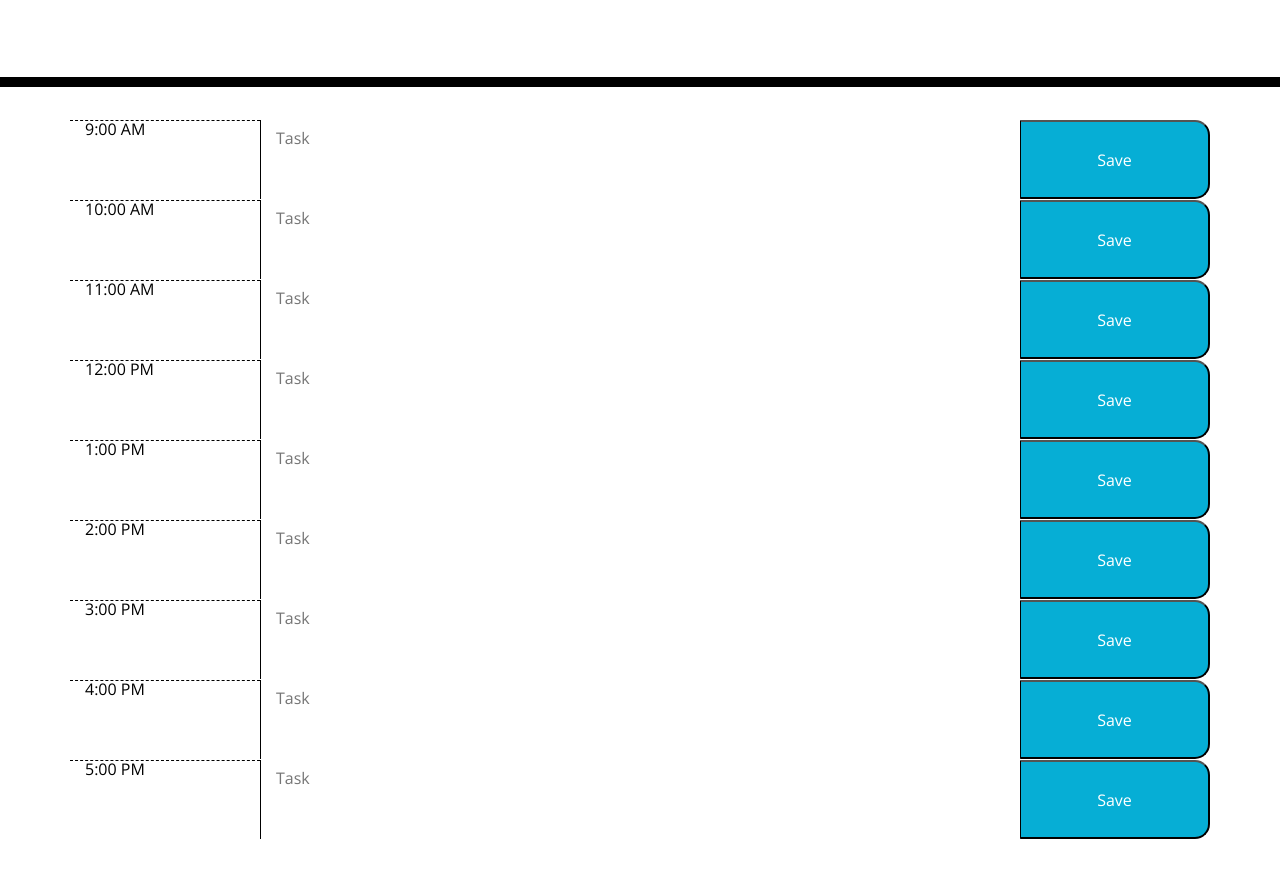
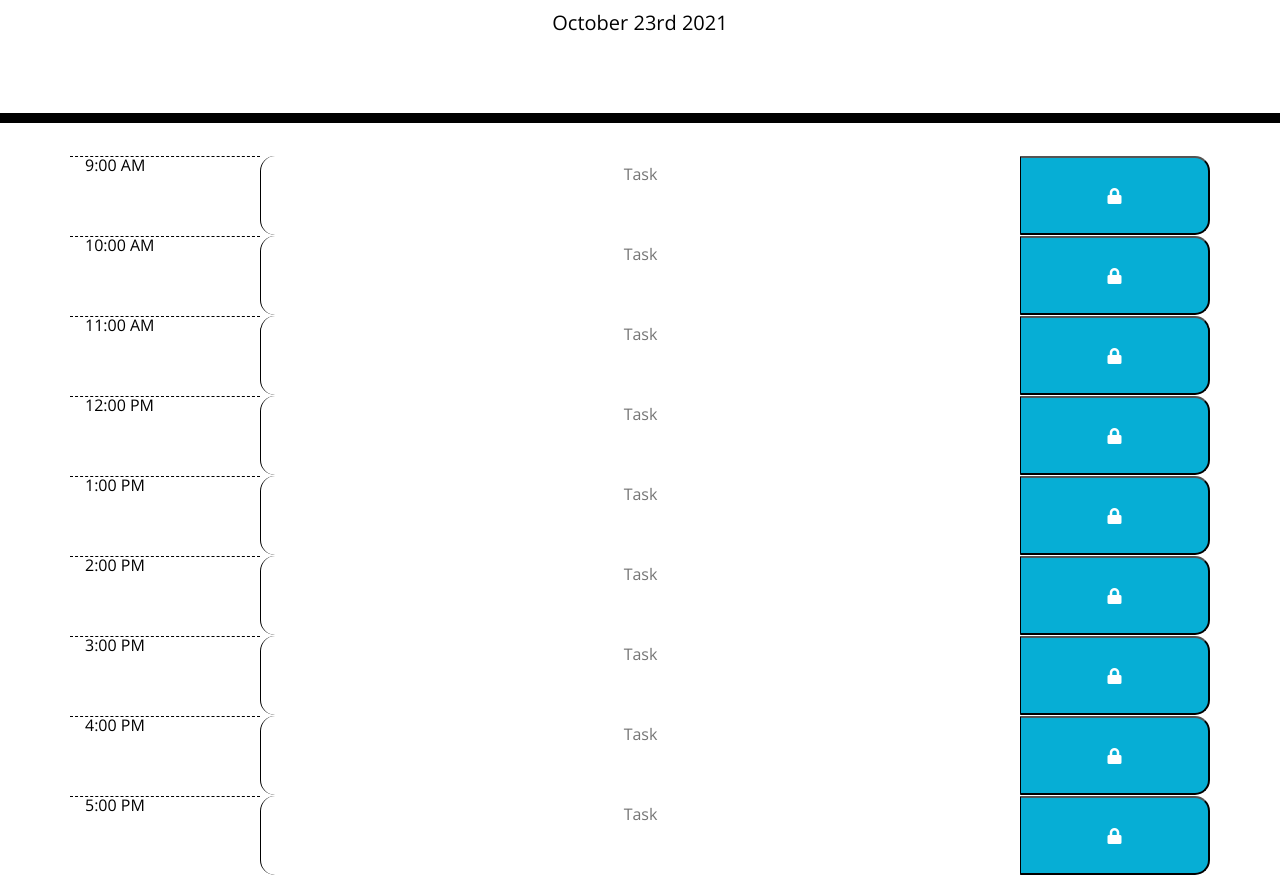
Before and after one commit to gwacky/gwacky-work-day-scheduler, a plain HTML site: page index.html in a window 1280 px wide. Shown: the part 181-1056 px from the top of the page. Before the commit the page ends 1020 px from the top, so only its background shows below. Drawn offline with nearby package versions, Linux system fonts and the light colour scheme.

Commit message:
added ID's to each row, used moment.js to compare current time time to time slots in html, giving each slot a new class

```diff
--- a/assets/script.js
+++ b/assets/script.js
@@ -0,0 +1,26 @@
+$(document).ready(function() {
+    // using moment.js for todays current date/time
+    let currentM = moment().format("MMMM Do YYYY");
+    let displayDate = document.getElementById("currentDay");
+    displayDate.innerHTML = currentM;
+    let currentHour = moment().format("HH");
+
+    // comparison between currentHour and each time slot
+    $(".time-div").each(function() {
+        var timeDiv = $(this).attr("id").split("-")[1];
+
+        // adding and removing classes based on current time
+        if (currentHour === timeDiv) {
+            $(this).addClass("present");
+            $(this).children(".description").addClass("white-text");
+        } else if (currentHour < timeDiv) {
+            $(this).removeClass("present");
+            $(this).addClass("future");
+        } else if (currentHour > timeDiv) {
+            $(this).removeClass("future");
+            $(this).addClass("past");
+        }
+    });
+
+    // saves values and times to localStorage
+});
--- a/index.html
+++ b/index.html
@@ -28,6 +28,7 @@
       <p class="lead">A simple calendar app for scheduling your work day</p>
       <p id="currentDay" class="lead"></p>
     </header>
+
     <div class="container">
 
       <!-- Blocks of time change color depending on current time -->
@@ -37,50 +38,50 @@
 
 
       <!-- Timeblocks go here, standard work day: 9am-5pm -->
-      <div class="row">
+      <div class="row time-div" id="hr9">
         <div class="col-2 hour">9:00 AM</div>
-        <textarea class="col-8" placeholder="Task"></textarea>
-        <button class="col-2 saveBtn">Save</button>
+        <textarea class="col-8 time-block description" placeholder="Task"></textarea>
+        <button class="col-2 saveBtn"><i class="fas fa-lock"></i></button>
       </div>
-      <div class="row">
+      <div class="row time-div" id="hr10">
         <div class="col-2 hour">10:00 AM</div>
-        <textarea class="col-8" placeholder="Task"></textarea>
-        <button class="col-2 saveBtn">Save</button>
+        <textarea class="col-8 time-block description" placeholder="Task"></textarea>
+        <button class="col-2 saveBtn"><i class="fas fa-lock"></i></button>
       </div>
-      <div class="row">
+      <div class="row time-div" id="hr11">
         <div class="col-2 hour">11:00 AM</div>
-        <textarea class="col-8" placeholder="Task"></textarea>
-        <button class="col-2 saveBtn">Save</button>
+        <textarea class="col-8 time-block description" placeholder="Task"></textarea>
+        <button class="col-2 saveBtn"><i class="fas fa-lock"></i></button>
       </div>
-      <div class="row">
+      <div class="row time-div" id="hr12">
         <div class="col-2 hour">12:00 PM</div>
-        <textarea class="col-8" placeholder="Task"></textarea>
-        <button class="col-2 saveBtn">Save</button>
+        <textarea class="col-8 time-block description" placeholder="Task"></textarea>
+        <button class="col-2 saveBtn"><i class="fas fa-lock"></i></button>
       </div>
-      <div class="row">
+      <div class="row time-div" id="hr13">
         <div class="col-2 hour">1:00 PM</div>
-        <textarea class="col-8" placeholder="Task"></textarea>
-        <button class="col-2 saveBtn">Save</button>
+        <textarea class="col-8 time-block description" placeholder="Task"></textarea>
+        <button class="col-2 saveBtn"><i class="fas fa-lock"></i></button>
       </div>
-      <div class="row">
+      <div class="row time-div" id="hr14">
         <div class="col-2 hour">2:00 PM</div>
-        <textarea class="col-8" placeholder="Task"></textarea>
-        <button class="col-2 saveBtn">Save</button>
+        <textarea class="col-8 time-block description" placeholder="Task"></textarea>
+        <button class="col-2 saveBtn"><i class="fas fa-lock"></i></button>
       </div>
-      <div class="row">
+      <div class="row time-div" id="hr15">
         <div class="col-2 hour">3:00 PM</div>
-        <textarea class="col-8" placeholder="Task"></textarea>
-        <button class="col-2 saveBtn">Save</button>
+        <textarea class="col-8 time-block description" placeholder="Task"></textarea>
+        <button class="col-2 saveBtn"><i class="fas fa-lock"></i></button>
       </div>
-      <div class="row">
+      <div class="row time-div" id="hr16">
         <div class="col-2 hour">4:00 PM</div>
-        <textarea class="col-8" placeholder="Task"></textarea>
-        <button class="col-2 saveBtn">Save</button>
+        <textarea class="col-8 time-block description" placeholder="Task"></textarea>
+        <button class="col-2 saveBtn"><i class="fas fa-lock"></i></button>
       </div>
-      <div class="row">
+      <div class="row time-div" id="hr17">
         <div class="col-2 hour">5:00 PM</div>
-        <textarea class="col-8" placeholder="Task"></textarea>
-        <button class="col-2 saveBtn">Save</button>
+        <textarea class="col-8 time-block description" placeholder="Task"></textarea>
+        <button class="col-2 saveBtn"><i class="fas fa-lock"></i></button>
       </div>
     </div>
 
```
